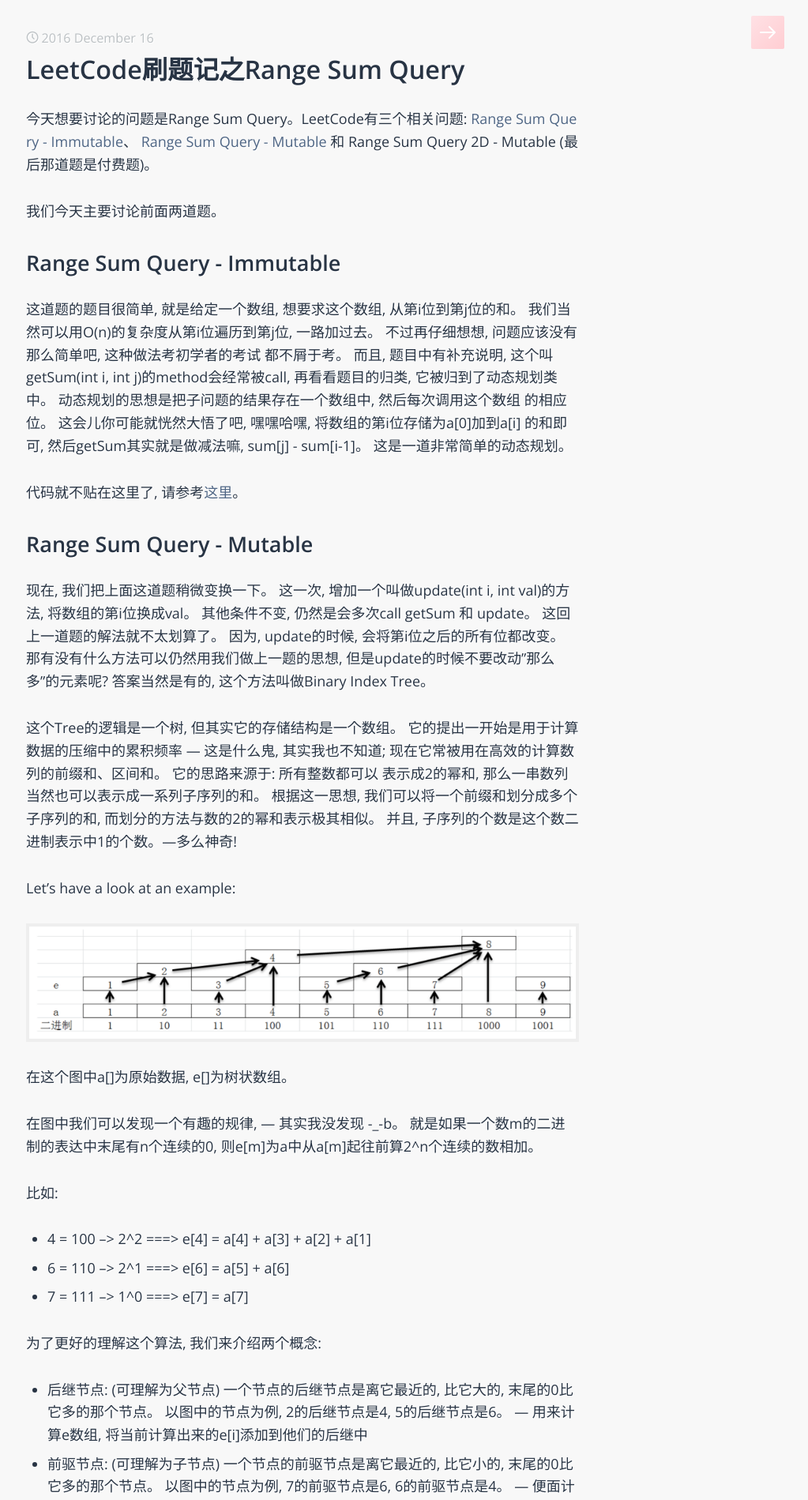
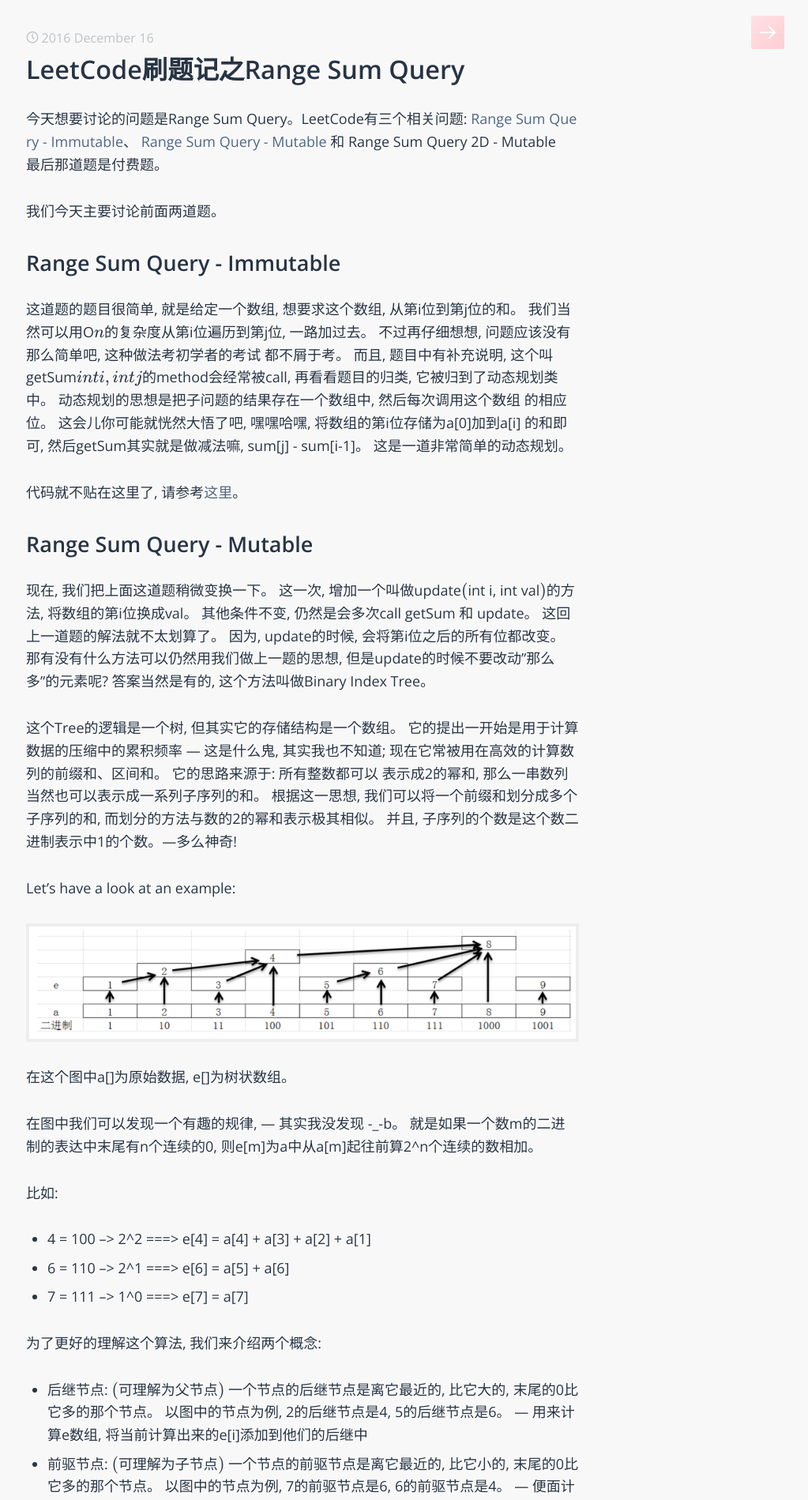
Before and after one commit to sophiesongge/sophiesongge.github.io, a Jekyll site: the page built from _posts/2016-12-16-range-sum-query.markdown, in a window 1280 px wide. Shown: the top 1899 px of the page at 79% size, without its empty margins (257-1280 px from the left). Built offline with Jekyll 4.4.1, drawn with Linux system fonts in a browser that asks for light colours; some web fonts are replaced; formulas are drawn with MathJax 3; some of the changed lines change nothing that is shown; some of the changed text lies outside the part shown.

Commit message:
add posts

```diff
--- a/_posts/2016-12-16-range-sum-query.markdown
+++ b/_posts/2016-12-16-range-sum-query.markdown
@@ -3,7 +3,7 @@
 title:  "LeetCode刷题记之Range Sum Query"
 date:   2016-12-16 15:34:00 +0200
 categories: leetcode
-use_math: false
+use_math: true
 ---
 
 今天想要讨论的问题是Range Sum Query。LeetCode有三个相关问题: [Range Sum Query - Immutable]、 [Range Sum Query - Mutable] 和 Range Sum Query 2D - Mutable (最后那道题是付费题)。
@@ -22,7 +22,7 @@
 Range Sum Query - Mutable
 =========================
 
-现在, 我们把上面这道题稍微变换一下。 这一次, 增加一个叫做update(int i, int val)的方法, 将数组的第i位换成val。 其他条件不变, 仍然是会多次call getSum 和 update。 这回上一道题的解法就不太划算了。
+现在, 我们把上面这道题稍微变换一下。 这一次, 增加一个叫做update$\($int i, int val$\)$的方法, 将数组的第i位换成val。 其他条件不变, 仍然是会多次call getSum 和 update。 这回上一道题的解法就不太划算了。
 因为, update的时候, 会将第i位之后的所有位都改变。 那有没有什么方法可以仍然用我们做上一题的思想, 但是update的时候不要改动"那么多"的元素呢? 答案当然是有的, 这个方法叫做Binary Index Tree。
 
 这个Tree的逻辑是一个树, 但其实它的存储结构是一个数组。 它的提出一开始是用于计算数据的压缩中的累积频率 --- 这是什么鬼, 其实我也不知道; 现在它常被用在高效的计算数列的前缀和、区间和。 它的思路来源于: 所有整数都可以
@@ -45,24 +45,33 @@
 
 为了更好的理解这个算法, 我们来介绍两个概念:
 
-* 后继节点: (可理解为父节点) 一个节点的后继节点是离它最近的, 比它大的, 末尾的0比它多的那个节点。 以图中的节点为例, 2的后继节点是4, 5的后继节点是6。 --- 用来计算e数组, 将当前计算出来的e\[i\]添加到他们的后继中
-* 前驱节点: (可理解为子节点) 一个节点的前驱节点是离它最近的, 比它小的, 末尾的0比它多的那个节点。 以图中的节点为例, 7的前驱节点是6, 6的前驱节点是4。 --- 便面计算连续和的时候进行重复计算
+* 后继节点: $\($可理解为父节点$\)$ 一个节点的后继节点是离它最近的, 比它大的, 末尾的0比它多的那个节点。 以图中的节点为例, 2的后继节点是4, 5的后继节点是6。 --- 用来计算e数组, 将当前计算出来的e\[i\]添加到他们的后继中
+* 前驱节点: $\($可理解为子节点$\)$ 一个节点的前驱节点是离它最近的, 比它小的, 末尾的0比它多的那个节点。 以图中的节点为例, 7的前驱节点是6, 6的前驱节点是4。 --- 便面计算连续和的时候进行重复计算
 
-为了计算前驱节点和后继节点, 我们需要首先找到一个数X的二进制表示中, 最后一位1在什么位置。 所谓的最后一位1, 是从2^0位开始往前数, 第一个遇到的1, 也就是2^1上的1。 这个1的位置的求法是: ((Not X)+1) And X。
+为了计算前驱节点和后继节点, 我们需要首先找到一个数X的二进制表示中, 最后一位1在什么位置。 所谓的最后一位1, 是从2^0位开始往前数, 第一个遇到的1, 也就是2^1上的1。 这个1的位置的求法是: ((NOT X)+1) AND X。
 
 For example:
 
-34的二进制表示为: 100010。 最后一位1为表黑体的部分: 1000**1**0。
+34的二进制表示为: 100010。 最后一位1为表黑体的部分: 1000**1**0。NOT 34的结果是011101, 加1后为: 011110, 011110 AND 100010的结果是: 000010, 即为2。
 
 让我们写一个方法叫做lowestBit, 用来返回最后一位1的位置:
 
 {% highlight java %}
 
 private int lowestBit(int i){
-    return (!i + 1)&i;
+    return x & -x;
 }
 
 {% endhighlight %}
+
+有了这个最后一位1之后, 前驱节点和后继节点就好办了。 因为:
+e\[X\] 的前驱节点为: e\[X - lowestBit$\($X$\)$\]
+e\[X\] 的后继节点为: e\[X + lowestBit$\($X$\)$\]
+
+而e数组与a数组的关系为:
+
+e\[i\] = $\sum_{j = i - lowestBit(i) + 1}^{i} a\[j\]$
+
 
 
 
```
